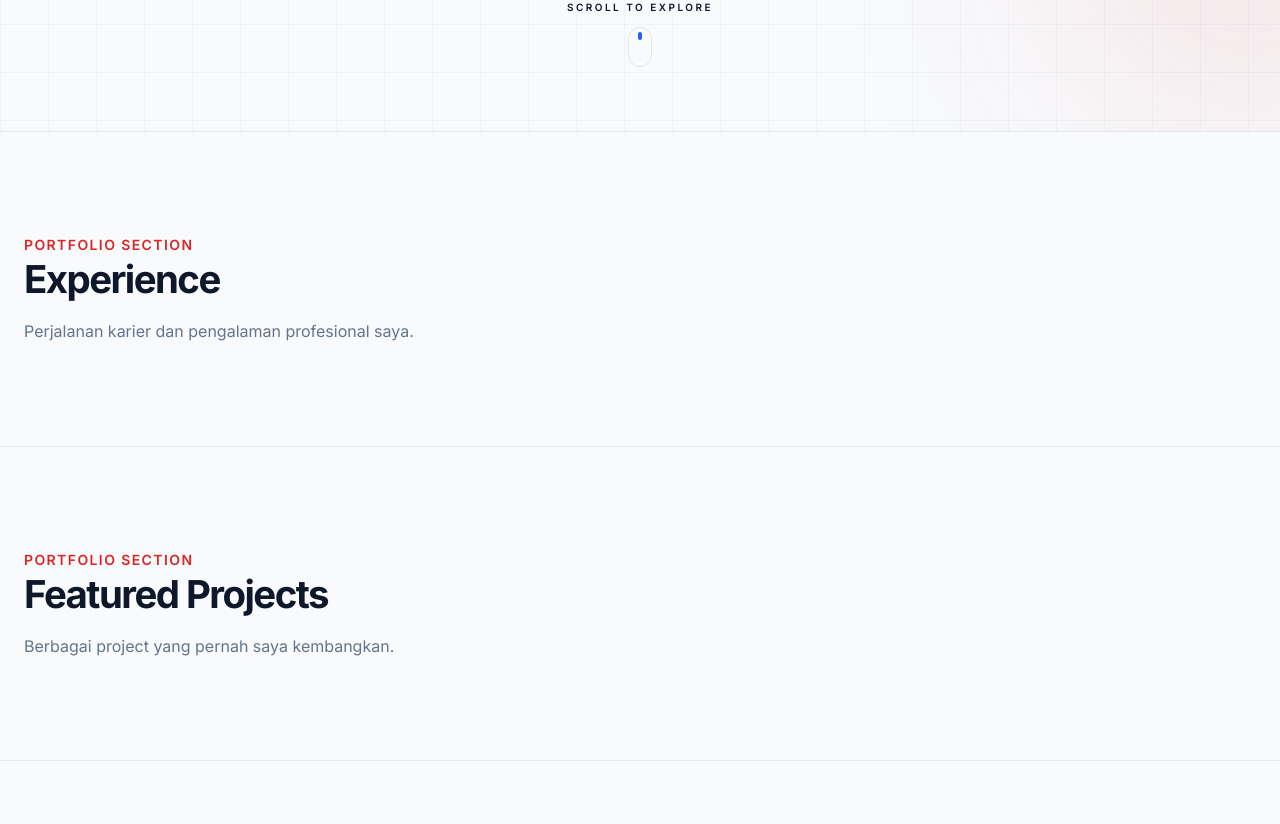
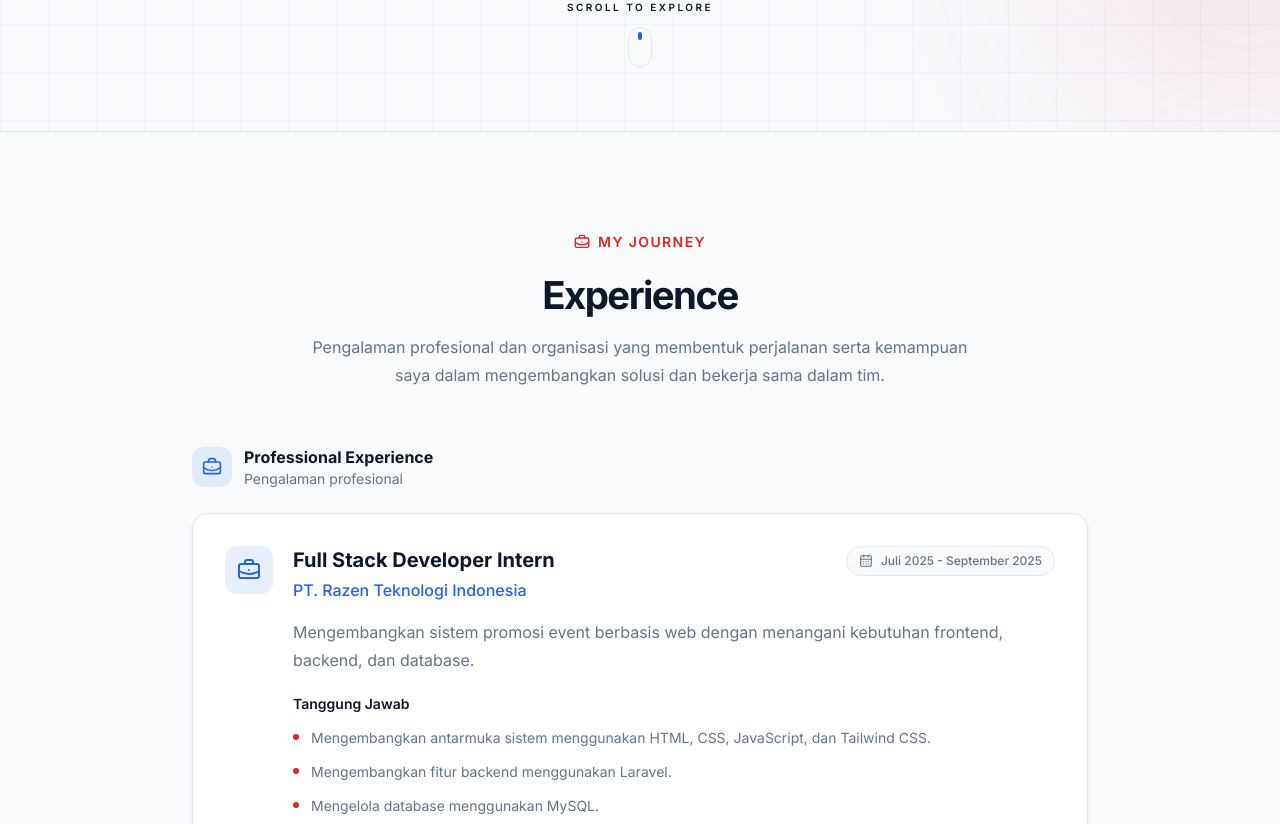
Before and after one commit to LYChubby/portfolio-fauzi, a Next.js app: page / in a window 1280 px wide. Shown: the part 840-1664 px from the top of the page. Built offline with nearby package versions, Linux system fonts and the light colour scheme.

Commit message:
Menghubungkan Experience Section Ke Halaman Utama

```diff
--- a/src/app/page.tsx
+++ b/src/app/page.tsx
@@ -1,12 +1,8 @@
 import Navbar from "@/components/layout/Navbar";
 import Hero from "@/components/sections/Hero";
+import Experience from "@/components/sections/Experience";
 
 const sections = [
-  {
-    id: "experience",
-    title: "Experience",
-    description: "Perjalanan karier dan pengalaman profesional saya.",
-  },
   {
     id: "projects",
     title: "Featured Projects",
@@ -36,6 +32,7 @@ export default function Home() {
 
       <main>
         <Hero />
+        <Experience />
 
         {/* Temporary Sections */}
         {sections.map((section) => (
```
